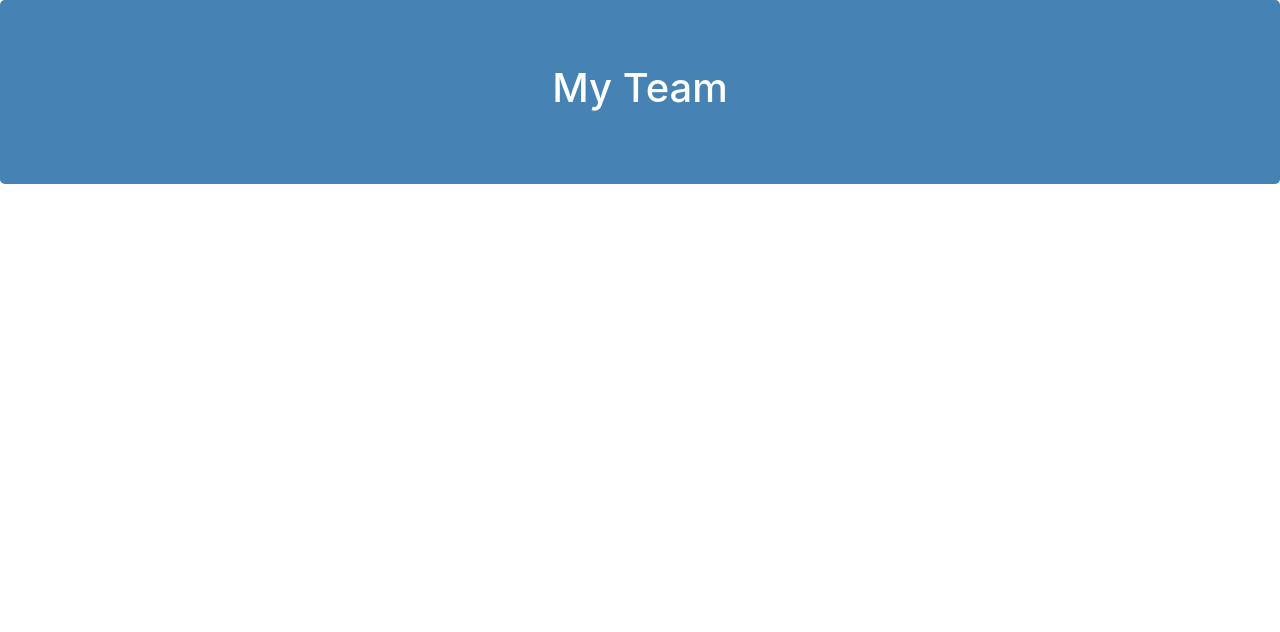
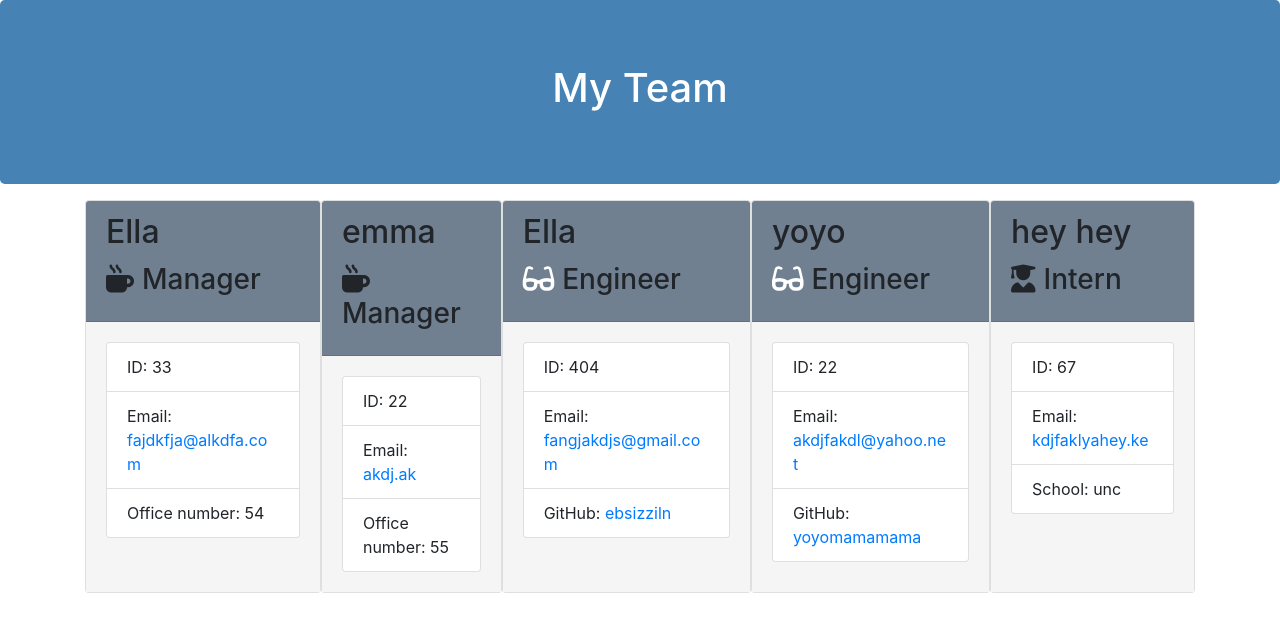
Before and after one commit to ebsizzlin/teamGenerator, a plain HTML site: page Develop/output/team.html in a window 1280 px wide. Drawn offline with nearby package versions, Linux system fonts and the light colour scheme.

Commit message:
success feedback debugged

```diff
--- a/Develop/output/team.html
+++ b/Develop/output/team.html
@@ -23,6 +23,73 @@
     <div class="container">
         <div class="row">
             <div class="team-area col-12 d-flex justify-content-center">
+                <div class="card employee-card">
+    <div class="card-header">
+        <h2 class="card-title">Ella</h2>
+        <h3 class="card-title"><i class="fas fa-mug-hot mr-2"></i>Manager</h3>
+    </div>
+    <div class="card-body">
+        <ul class="list-group">
+            <li class="list-group-item">ID: 33</li>
+            <li class="list-group-item">Email: <a href="mailto:fajdkfja@alkdfa.com">fajdkfja@alkdfa.com</a></li>
+            <li class="list-group-item">Office number: 54</li>
+        </ul>
+    </div>
+</div>
+<div class="card employee-card">
+    <div class="card-header">
+        <h2 class="card-title">emma</h2>
+        <h3 class="card-title"><i class="fas fa-mug-hot mr-2"></i>Manager</h3>
+    </div>
+    <div class="card-body">
+        <ul class="list-group">
+            <li class="list-group-item">ID: 22</li>
+            <li class="list-group-item">Email: <a href="mailto:akdj.ak">akdj.ak</a></li>
+            <li class="list-group-item">Office number: 55</li>
+        </ul>
+    </div>
+</div>
+<div class="card employee-card">
+    <div class="card-header">
+        <h2 class="card-title">Ella</h2>
+        <h3 class="card-title"><i class="fas fa-glasses mr-2"></i>Engineer</h3>
+    </div>
+    <div class="card-body">
+        <ul class="list-group">
+            <li class="list-group-item">ID: 404       </li>
+            <li class="list-group-item">Email: <a href="mailto:fangjakdjs@gmail.com">fangjakdjs@gmail.com</a></li>
+            <li class="list-group-item">GitHub: <a href="https://github.com/ebsizziln" target="_blank" rel="noopener noreferrer">ebsizziln</a></li>
+        </ul>
+    </div>
+</div>
+
+<div class="card employee-card">
+    <div class="card-header">
+        <h2 class="card-title">yoyo</h2>
+        <h3 class="card-title"><i class="fas fa-glasses mr-2"></i>Engineer</h3>
+    </div>
+    <div class="card-body">
+        <ul class="list-group">
+            <li class="list-group-item">ID: 22</li>
+            <li class="list-group-item">Email: <a href="mailto:akdjfakdl@yahoo.net">akdjfakdl@yahoo.net</a></li>
+            <li class="list-group-item">GitHub: <a href="https://github.com/yoyomamamama" target="_blank" rel="noopener noreferrer">yoyomamamama</a></li>
+        </ul>
+    </div>
+</div>
+
+<div class="card employee-card">
+    <div class="card-header">
+        <h2 class="card-title">hey hey</h2>
+        <h3 class="card-title"><i class="fas fa-user-graduate mr-2"></i>Intern</h3>
+    </div>
+    <div class="card-body">
+        <ul class="list-group">
+            <li class="list-group-item">ID: 67  </li>
+            <li class="list-group-item">Email: <a href="mailto:kdjfaklyahey.ke">kdjfaklyahey.ke</a></li>
+            <li class="list-group-item">School: unc</li>
+        </ul>
+    </div>
+</div>
 
             </div>
         </div>
```
Also changed, not shown: Develop/app.js (+33 -35 lines).
